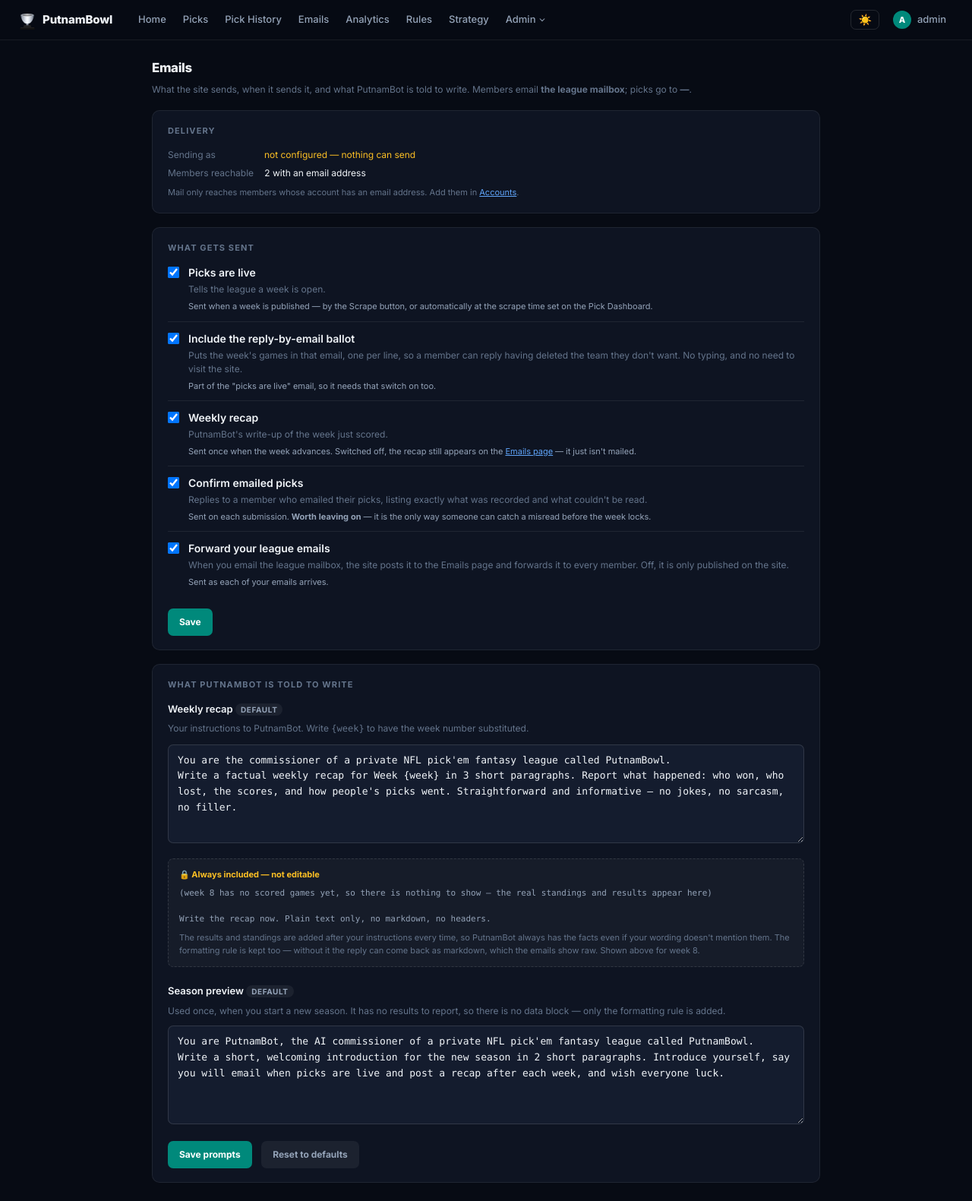
After one commit to andrew23967/putnambowl2, a Django app: page /dashboard/emails/ in a window 1280 px wide. The commit adds this page. Shown: the whole page at 76% size. Run offline with Django 5.2, Linux system fonts and the light colour scheme; a user stored in the database is signed in; data comes from the database, SQL or seed files in the repository; some libraries are stand-ins or nearby versions.

Commit message:
Add an Emails dashboard with editable prompts
/dashboard/emails/ holds five switches for what the site sends — picks-are-live,
the reply-by-email ballot, the weekly recap, pick confirmations, and forwarding
the commissioner's league mail — each checked at its send site. When mail fires is
still the auto-pilot's business; these only decide whether it goes at all. Each
switch says in plain terms what it does and when that email is sent, and the page
reports whether sending is configured and how many members are actually
reachable.

Switching the recap off still records it to the feed, so the site keeps the
write-up even when it is not mailed.

PutnamBot's prompts are editable there, but only the instructions. Each prompt is
assembled as instructions, then the data block, then the format rules, with the
last two appended by build_recap_prompt() and shown on the page read-only against
real data. So no edit can remove the standings and results the recap is written
from, nor the plain-text rule — without which the model answers in markdown and
the emails render it raw. Blank falls back to the built-in default.

{week} is substituted with replace() rather than format(): the text is
user-edited, and a stray brace must not raise mid-recap.

Inline links use --info rather than --accent, which is the player's own theme
colour and disappears as link text at the dark end of its range.

76 tests pass. Verified against the real code path that an edited prompt still
carries the standings, the substituted week and the format rule.

Co-Authored-By: Claude Opus 5 <noreply@anthropic.com>

```diff
--- a/main/pick_email.py
+++ b/main/pick_email.py
@@ -195,6 +195,11 @@ def send_reply(to_email, subject, body, in_reply_to=None):
     from .email_utils import (outbound_suppressed, picks_address,
                               send_via_mailbox, smtp_ready)
 
+    if not SiteSettings.get().email_confirmations:
+        print(f'[pick_email] confirmations switched off on the Emails page — '
+              f'{to_email} not told what was recorded', flush=True)
+        return False
+
     if smtp_ready():
         # Corrections come back to the tagged address, so a follow-up is read as
         # picks and never as something to publish.
--- a/main/urls.py
+++ b/main/urls.py
@@ -18,6 +18,7 @@ urlpatterns = [
     path('seasons/', views.seasons, name='seasons'),
     path('dashboard/picks/', views.pickdash, name='pickdash'),
     path('dashboard/accounts/', views.accountdash, name='accountdash'),
+    path('dashboard/emails/', views.emaildash, name='emaildash'),
     path('dashboard/accounts/edit/<int:user_id>/', views.edit_player, name='edit_player'),
     path('dashboard/accounts/delete/<int:user_id>/', views.delete_player, name='delete_player'),
     path('analytics/', views.analytics, name='analytics'),
--- a/main/views.py
+++ b/main/views.py
@@ -743,6 +743,61 @@ def seasons(request):
 
 
 @staff_member_required
+def emaildash(request):
+    """Which emails go out, and what PutnamBot is told to write.
+
+    Only the *instructions* are editable. Each prompt's data — standings, results,
+    and the output format rules — is appended by the code and shown here read-only,
+    so it cannot be edited away by accident.
+    """
+    from django.conf import settings as django_settings
+
+    from . import auto
+    from .email_utils import league_recipients, picks_address, smtp_ready
+
+    settings = SiteSettings.get()
+
+    if request.method == 'POST':
+        if 'save_switches' in request.POST:
+            for field in ('email_picks_live', 'email_ballot', 'email_recap',
+                          'email_confirmations', 'email_relay'):
+                setattr(settings, field, request.POST.get(field) == 'on')
+            settings.save()
+            messages.success(request, 'Email settings saved.')
+        elif 'save_prompts' in request.POST:
+            settings.recap_prompt = request.POST.get('recap_prompt', '').strip()
+            settings.intro_prompt = request.POST.get('intro_prompt', '').strip()
+            settings.save()
+            messages.success(request, 'Prompts saved.')
+        elif 'reset_prompts' in request.POST:
+            settings.recap_prompt = ''
+            settings.intro_prompt = ''
+            settings.save()
+            messages.success(request, 'Prompts reset to the built-in defaults.')
+        return redirect('main:emaildash')
+
+    # Preview the data block against the most recently completed week, so what is
+    # shown is real rather than illustrative.
+    preview_week = max(settings.week - 1, 1)
+    data_block, _ = auto.recap_data_block(preview_week)
+
+    return render(request, 'main/emaildash.html', {
+        'settings': settings,
+        'recipients': league_recipients(),
+        'mailbox': getattr(django_settings, 'SMTP_USER', '') or '',
+        'picks_address': picks_address(),
+        'smtp_ready': smtp_ready(),
+        'recap_prompt': settings.recap_prompt or auto.DEFAULT_RECAP_PROMPT,
+        'intro_prompt': settings.intro_prompt or auto.DEFAULT_INTRO_PROMPT,
+        'recap_is_default': not settings.recap_prompt,
+        'intro_is_default': not settings.intro_prompt,
+        'preview_week': preview_week,
+        'data_block': data_block,
+        'format_rules': auto.RECAP_FORMAT_RULES,
+    })
+
+
+@staff_member_required
 def accountdash(request):
     from main.teams import TEAMS
     players = sorted(
--- a/templates/base.html
+++ b/templates/base.html
@@ -363,6 +363,7 @@
           <div class="dropdown" style="left:0;">
             <a href="{% url 'main:pickdash' %}">Pick Dashboard</a>
             <a href="{% url 'main:accountdash' %}">Accounts</a>
+            <a href="{% url 'main:emaildash' %}">Emails</a>
             <a href="{% url 'main:devtools' %}">Developer Tools</a>
           </div>
         </div>
@@ -430,6 +431,7 @@
       <div style="height:1px;background:var(--border);margin:4px 0;"></div>
       <a href="{% url 'main:pickdash' %}" class="nav-link">Pick Dashboard</a>
       <a href="{% url 'main:accountdash' %}" class="nav-link">Accounts</a>
+      <a href="{% url 'main:emaildash' %}" class="nav-link">Emails</a>
       <a href="{% url 'main:devtools' %}" class="nav-link">Developer Tools</a>
       {% endif %}
       <div style="height:1px;background:var(--border);margin:4px 0;"></div>
--- /dev/null
+++ b/templates/main/emaildash.html
@@ -0,0 +1,198 @@
+{% extends 'base.html' %}
+{% block title %}Emails — PutnamBowl{% endblock %}
+
+{% block extra_head %}
+<style>
+  .ed-wrap { max-width:880px;margin:0 auto; }
+  .ed-title { font-size:1.05rem;font-weight:800;color:var(--text);margin:0;letter-spacing:-.02em; }
+  .ed-sub { font-size:.75rem;color:var(--muted);margin:6px 0 0;line-height:1.6; }
+
+  .ed-card {
+    background:var(--surface);border:1px solid var(--border);border-radius:var(--radius);
+    padding:18px 20px;margin-top:18px;
+  }
+  .ed-head { font-size:.6875rem;font-weight:700;color:var(--muted);text-transform:uppercase;
+             letter-spacing:.1em;margin:0 0 14px; }
+
+  /* Switch rows */
+  .ed-row { display:flex;align-items:flex-start;gap:12px;padding:11px 0;border-top:1px solid var(--border); }
+  .ed-row:first-of-type { border-top:none;padding-top:0; }
+  .ed-row input[type=checkbox] { margin-top:3px;flex-shrink:0;width:15px;height:15px;cursor:pointer; }
+  .ed-row-text { flex:1;min-width:0; }
+  .ed-row-name { font-size:.875rem;font-weight:600;color:var(--text);display:block;cursor:pointer; }
+  .ed-row-why { font-size:.75rem;color:var(--muted);line-height:1.55;margin:3px 0 0; }
+  .ed-when { font-size:.6875rem;color:var(--muted2);margin:4px 0 0;font-variant-numeric:tabular-nums; }
+
+  .ed-btn {
+    background:var(--accent);color:var(--on-accent);border:none;cursor:pointer;
+    font-size:.75rem;font-weight:700;padding:9px 15px;border-radius:var(--radius-sm);
+    margin-top:16px;transition:filter .15s;
+  }
+  .ed-btn:hover { filter:brightness(1.15); }
+  .ed-btn-ghost { background:var(--fill-2);color:var(--muted2);margin-left:8px; }
+  .ed-btn-ghost:hover { background:var(--fill-3);color:var(--text); }
+
+  /* Prompt editing */
+  .ed-label { font-size:.8125rem;font-weight:600;color:var(--text);display:block;margin-bottom:6px; }
+  .ed-hint { font-size:.75rem;color:var(--muted);line-height:1.6;margin:0 0 10px; }
+  textarea.ed-area {
+    width:100%;box-sizing:border-box;min-height:130px;resize:vertical;
+    background:var(--surface2);border:1px solid var(--border2);border-radius:var(--radius-sm);
+    color:var(--text);font-family:ui-monospace,SFMono-Regular,Menlo,monospace;
+    font-size:.8125rem;line-height:1.6;padding:10px 12px;
+  }
+  textarea.ed-area:focus { outline:2px solid var(--accent);outline-offset:1px; }
+
+  /* The always-included part */
+  .ed-locked {
+    margin-top:14px;padding:12px 14px;border-radius:var(--radius-sm);
+    background:var(--fill-1);border:1px dashed var(--border2);
+  }
+  .ed-locked-head {
+    font-size:.6875rem;font-weight:700;color:var(--warn);margin:0 0 8px;
+    display:flex;align-items:center;gap:6px;
+  }
+  .ed-locked pre {
+    margin:0;font-family:ui-monospace,SFMono-Regular,Menlo,monospace;font-size:.6875rem;
+    line-height:1.55;color:var(--muted2);white-space:pre-wrap;word-break:break-word;
+    max-height:230px;overflow:auto;
+  }
+  .ed-locked-note { font-size:.6875rem;color:var(--muted);margin:8px 0 0;line-height:1.55; }
+
+  .ed-facts { display:grid;grid-template-columns:auto 1fr;gap:6px 14px;font-size:.75rem; }
+  .ed-facts dt { color:var(--muted);white-space:nowrap; }
+  .ed-facts dd { color:var(--text);margin:0;word-break:break-all;font-variant-numeric:tabular-nums; }
+  .ed-warn { color:var(--warn); }
+
+  .ed-tag { font-size:.625rem;font-weight:700;padding:2px 7px;border-radius:99px;
+            background:var(--fill-2);color:var(--muted2);text-transform:uppercase;letter-spacing:.06em; }
+
+  /* --info, not --accent: accent is the player's own theme colour and its dark
+     end is unreadable as inline link text. --info is tuned per theme. */
+  .ed-link { color:var(--info);text-decoration:underline; }
+  .ed-link:hover { filter:brightness(1.15); }
+
+  @media (max-width:640px) { main { padding:16px !important; } }
+</style>
+{% endblock %}
+
+{% block content %}
+<div class="ed-wrap anim-up">
+
+  <h1 class="ed-title">Emails</h1>
+  <p class="ed-sub">What the site sends, when it sends it, and what PutnamBot is told
+    to write. Members email <strong>{{ mailbox|default:"the league mailbox" }}</strong>;
+    picks go to <strong>{{ picks_address|default:"—" }}</strong>.</p>
+
+  <!-- ── How mail gets out ── -->
+  <div class="ed-card">
+    <p class="ed-head">Delivery</p>
+    <dl class="ed-facts">
+      <dt>Sending as</dt>
+      <dd>{% if smtp_ready %}{{ mailbox }}{% else %}<span class="ed-warn">not configured — nothing can send</span>{% endif %}</dd>
+      <dt>Members reachable</dt>
+      <dd{% if recipients|length < 3 %} class="ed-warn"{% endif %}>{{ recipients|length }} with an email address</dd>
+    </dl>
+    {% if recipients|length < 3 %}
+    <p class="ed-locked-note">Mail only reaches members whose account has an email
+      address. Add them in <a href="{% url 'main:accountdash' %}" class="ed-link">Accounts</a>.</p>
+    {% endif %}
+  </div>
+
+  <!-- ── Switches ── -->
+  <form method="post" class="ed-card">
+    {% csrf_token %}
+    <p class="ed-head">What gets sent</p>
+
+    <div class="ed-row">
+      <input type="checkbox" name="email_picks_live" id="s1" {% if settings.email_picks_live %}checked{% endif %}>
+      <div class="ed-row-text">
+        <label class="ed-row-name" for="s1">Picks are live</label>
+        <p class="ed-row-why">Tells the league a week is open.</p>
+        <p class="ed-when">Sent when a week is published — by the Scrape button, or
+          automatically at the scrape time set on the Pick Dashboard.</p>
+      </div>
+    </div>
+
+    <div class="ed-row">
+      <input type="checkbox" name="email_ballot" id="s2" {% if settings.email_ballot %}checked{% endif %}>
+      <div class="ed-row-text">
+        <label class="ed-row-name" for="s2">Include the reply-by-email ballot</label>
+        <p class="ed-row-why">Puts the week's games in that email, one per line, so a
+          member can reply having deleted the team they don't want. No typing, and no
+          need to visit the site.</p>
+        <p class="ed-when">Part of the "picks are live" email, so it needs that switch on too.</p>
+      </div>
+    </div>
+
+    <div class="ed-row">
+      <input type="checkbox" name="email_recap" id="s3" {% if settings.email_recap %}checked{% endif %}>
+      <div class="ed-row-text">
+        <label class="ed-row-name" for="s3">Weekly recap</label>
+        <p class="ed-row-why">PutnamBot's write-up of the week just scored.</p>
+        <p class="ed-when">Sent once when the week advances. Switched off, the recap
+          still appears on the <a href="{% url 'main:emails' %}" class="ed-link">Emails page</a> — it just isn't mailed.</p>
+      </div>
+    </div>
+
+    <div class="ed-row">
+      <input type="checkbox" name="email_confirmations" id="s4" {% if settings.email_confirmations %}checked{% endif %}>
+      <div class="ed-row-text">
+        <label class="ed-row-name" for="s4">Confirm emailed picks</label>
+        <p class="ed-row-why">Replies to a member who emailed their picks, listing
+          exactly what was recorded and what couldn't be read.</p>
+        <p class="ed-when">Sent on each submission. <strong>Worth leaving on</strong> —
+          it is the only way someone can catch a misread before the week locks.</p>
+      </div>
+    </div>
+
+    <div class="ed-row">
+      <input type="checkbox" name="email_relay" id="s5" {% if settings.email_relay %}checked{% endif %}>
+      <div class="ed-row-text">
+        <label class="ed-row-name" for="s5">Forward your league emails</label>
+        <p class="ed-row-why">When you email the league mailbox, the site posts it to
+          the Emails page and forwards it to every member. Off, it is only published
+          on the site.</p>
+        <p class="ed-when">Sent as each of your emails arrives.</p>
+      </div>
+    </div>
+
+    <button type="submit" name="save_switches" class="ed-btn">Save</button>
+  </form>
+
+  <!-- ── Prompts ── -->
+  <form method="post" class="ed-card">
+    {% csrf_token %}
+    <p class="ed-head">What PutnamBot is told to write</p>
+
+    <label class="ed-label" for="recap_prompt">Weekly recap
+      {% if recap_is_default %}<span class="ed-tag">default</span>{% endif %}</label>
+    <p class="ed-hint">Your instructions to PutnamBot. Write <code>{week}</code> to
+      have the week number substituted.</p>
+    <textarea class="ed-area" name="recap_prompt" id="recap_prompt">{{ recap_prompt }}</textarea>
+
+    <div class="ed-locked">
+      <p class="ed-locked-head">🔒 Always included — not editable</p>
+      <pre>{% if data_block %}{{ data_block }}{% else %}(week {{ preview_week }} has no scored games yet, so there is nothing to show — the real standings and results appear here){% endif %}
+
+{{ format_rules }}</pre>
+      <p class="ed-locked-note">The results and standings are added after your
+        instructions every time, so PutnamBot always has the facts even if your
+        wording doesn't mention them. The formatting rule is kept too — without it
+        the reply can come back as markdown, which the emails show raw. Shown above
+        for week {{ preview_week }}.</p>
+    </div>
+
+    <label class="ed-label" for="intro_prompt" style="margin-top:22px;">Season preview
+      {% if intro_is_default %}<span class="ed-tag">default</span>{% endif %}</label>
+    <p class="ed-hint">Used once, when you start a new season. It has no results to
+      report, so there is no data block — only the formatting rule is added.</p>
+    <textarea class="ed-area" name="intro_prompt" id="intro_prompt">{{ intro_prompt }}</textarea>
+
+    <button type="submit" name="save_prompts" class="ed-btn">Save prompts</button>
+    <button type="submit" name="reset_prompts" class="ed-btn ed-btn-ghost"
+            onclick="return confirm('Reset both prompts to the built-in defaults?')">Reset to defaults</button>
+  </form>
+
+</div>
+{% endblock %}
```
Also changed, not shown: CLAUDE.md (+26 -0 lines), main/auto.py (+97 -19 lines), main/email_utils.py (+17 -1 lines), main/models.py (+25 -0 lines), main/tests.py (+86 -0 lines), main/migrations/0015_sitesettings_email_ballot_and_more.py (added).
